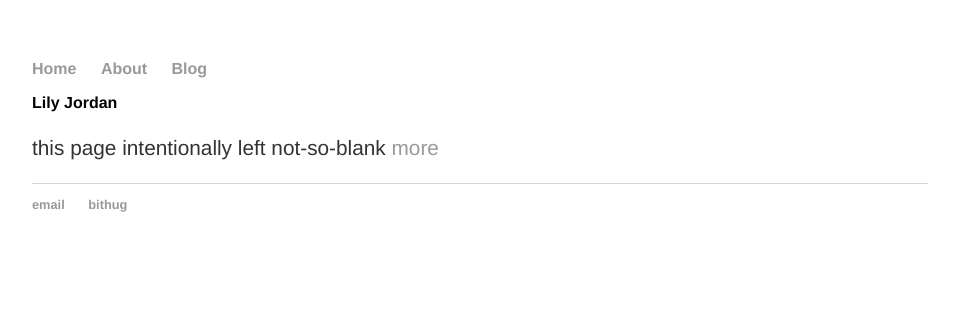
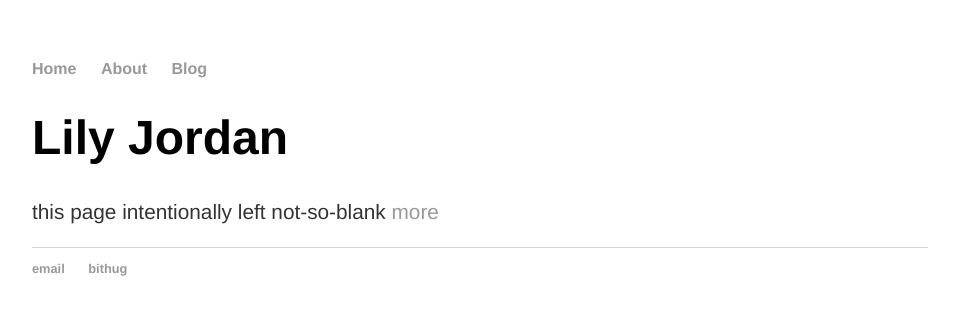
Before and after one commit to lajordan/lajordan.github.io, a Jekyll site: the page built from index.html, in a window 1280 px wide. Shown: the top 315 px of the page, without its empty margins (160-1119 px from the left). Built offline with Jekyll 4.4.1, drawn with Linux system fonts in a browser that asks for light colours.

Commit message:
font changes

```diff
--- a/css/main.css
+++ b/css/main.css
@@ -20,7 +20,7 @@
     text-decoration: underline;
 }
 h1 {
-    font-size: 1em;
+    font-size: 3em;
     font-family:'Helvetica', 'Arial', 'Sans-Serif';
 }
 p {
--- a/css/post.css
+++ b/css/post.css
@@ -24,7 +24,7 @@
     font-family:'Helvetica', 'Arial', 'Sans-Serif';
 }
 p {
-    font-size: 0.3em;
+    font-size: 1em;
     line-height: 1.4em;
     color: #333;
     font-family:'Helvetica', 'Arial', 'Sans-Serif';
```
